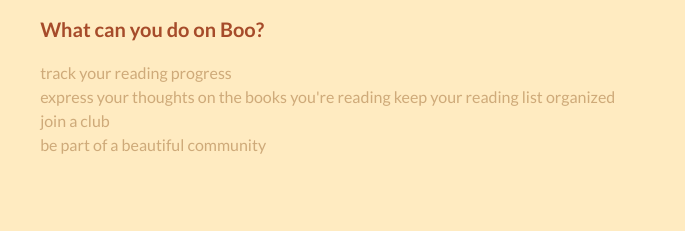
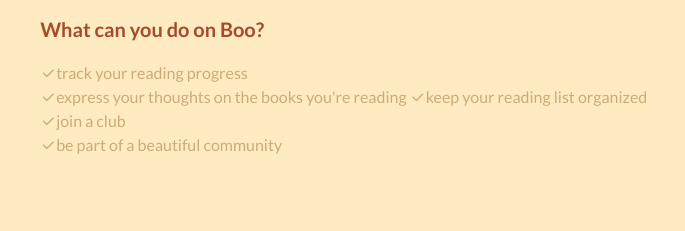
Before and after one commit to iuliamoisa/Book-reviewer, a plain HTML site: page about.html in a window 1280 px wide. Shown: the part 364-595 px from the top of the page, 543-1228 px from the left. Drawn offline with nearby package versions, Linux system fonts and the light colour scheme.

Commit message:
added icons

```diff
--- a/about.html
+++ b/about.html
@@ -4,6 +4,7 @@
     <meta charset="UTF-8">
     <meta http-equiv="X-UA-Compatible" content="IE=edge">
     <meta name="viewport" content="width=device-width, initial-scale=1.0">
+    <link href="https://cdn.jsdelivr.net/npm/remixicon@3.0.0/fonts/remixicon.css" rel="stylesheet">
     <link rel="preconnect" href="https://fonts.googleapis.com">
     <link rel="preconnect" href="https://fonts.gstatic.com" crossorigin>
     <link href="https://fonts.googleapis.com/css2?family=Lato:ital,wght@0,300;0,400;0,700;1,300&display=swap" rel="stylesheet">
@@ -33,8 +34,8 @@
                     <h3>What is Boo? </h3>
                     <p>Boo is every reader's favorite place on the internet! This is the tool which will help you keep your books and thoughts organised.</p>
                     <h3>What can you do on Boo?</h3>
-                    <p>track your reading progress<br>express your thoughts on the books you're reading
-                        keep your reading list organized<br>join a club<br>be part of a beautiful community
+                    <p><i class="ri-check-fill"></i>track your reading progress<br><i class="ri-check-fill"></i>express your thoughts on the books you're reading
+                        <i class="ri-check-fill"></i>keep your reading list organized<br><i class="ri-check-fill"></i>join a club<br><i class="ri-check-fill"></i>be part of a beautiful community
                     </p>
 
                 </div>
```
